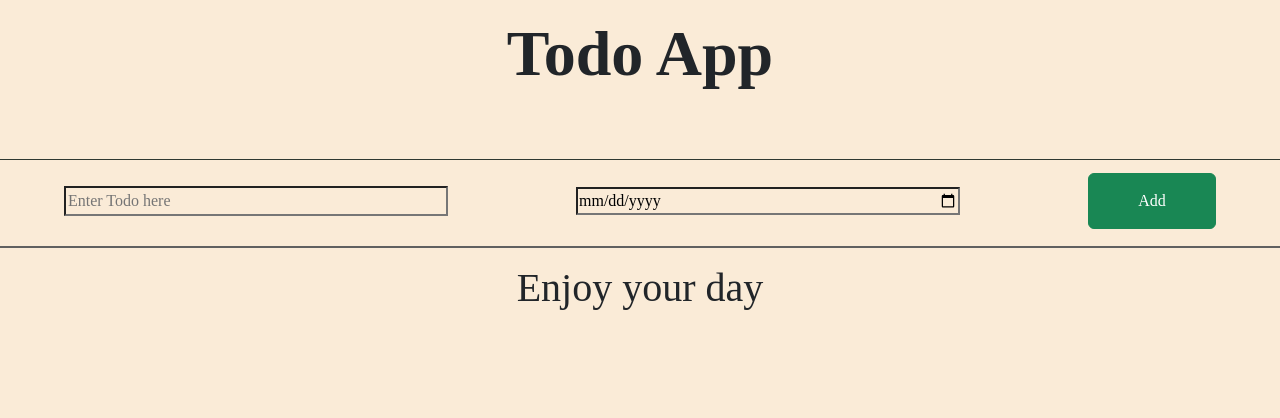
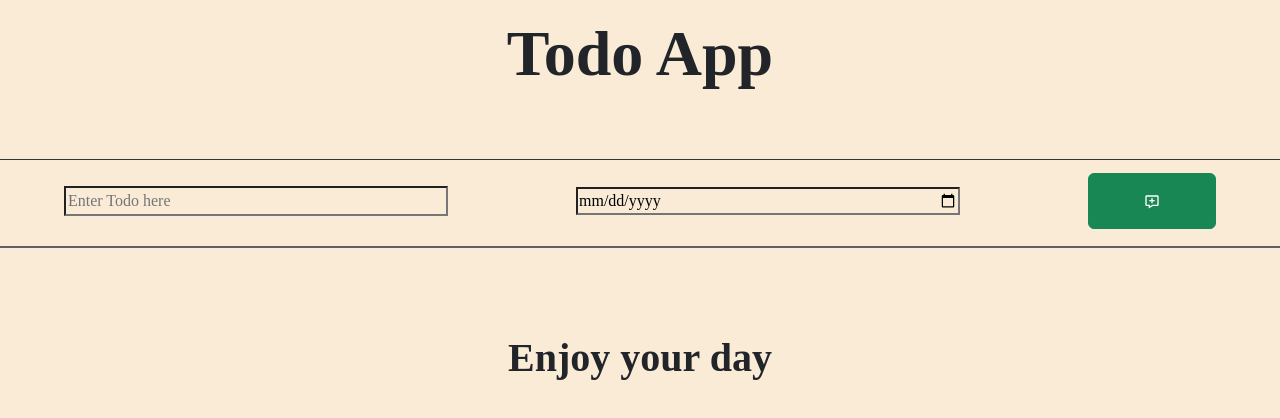
Before and after one commit to sugar-code3/react-basic-project, a React (Vite) app: page / in a window 1280 px wide. Shown: the top 418 px of the page. Built offline with nearby package versions, Linux system fonts and the light colour scheme.

Commit message:
new feature added using useRef hook

```diff
--- a/package.json
+++ b/package.json
@@ -12,7 +12,8 @@
   "dependencies": {
     "bootstrap": "^5.3.2",
     "react": "^18.2.0",
-    "react-dom": "^18.2.0"
+    "react-dom": "^18.2.0",
+    "react-icons": "^5.2.1"
   },
   "devDependencies": {
     "@types/react": "^18.2.43",
--- a/src/App.css
+++ b/src/App.css
@@ -10,3 +10,13 @@ input{
   min-width: 10vw;
   min-height: 7vh;
 }
+.b1{
+  background: none;
+  cursor: pointer;
+}
+.welcomemessage{
+  position: relative;
+  font-weight: 600;
+  top: 70px;
+
+}
--- a/src/App.jsx
+++ b/src/App.jsx
@@ -3,20 +3,19 @@ import AddTodo from "./components/addItems/AddTodo";
 import TodHeading from "./components/TodoHeading";
 import TodoItems from "./components/TodoItems";
 import "./App.css";
-import { useState } from "react";
+import {useState } from "react";
 import WelcomeMessage from "./components/WelcomeMessage";
 function App() {
   const intialtodoItem = [];
   const [todoItem, settodoItem] = useState(intialtodoItem);
   const handleAddItem = (ItemName, Itemdate) => {
-    const newItemAdd = [
-      ...todoItem,
-      {
-        name: ItemName,
-        duedate: Itemdate,
-      },
-    ];
-    settodoItem(newItemAdd);
+    settodoItem((currvalue)=> [...currvalue,
+        {
+          name: ItemName, duedate: Itemdate,
+        },
+      ] )
+
+
   };
   return (
     <center className="todo-container">
--- a/src/components/TodoItem.jsx
+++ b/src/components/TodoItem.jsx
@@ -1,22 +1,29 @@
-import React from 'react'
-import style from "../components/TodoItem.module.css"
+import React from "react";
+import style from "../components/TodoItem.module.css";
+import { AiFillDelete } from "react-icons/ai";
 
-    const TodoItem = ({todoName, tododate, ondeleteitem,setchangestate}) => {
+const TodoItem = ({ todoName, tododate, ondeleteitem, setchangestate }) => {
   const ondeleteitems = (todoitemnme) => {
-      console.log(todoitemnme);
-      const newItemlist = ondeleteitem.filter((item) => item.name !== todoitemnme);
-      setchangestate(newItemlist);
+    setchangestate((currdeleteValue)=>
+      currdeleteValue.filter(
+        (item) => item.name !== todoitemnme
+      ))
   };
   return (
     <div className={style.todoitems}>
       <div className={style.itemname}>{todoName}</div>
       <div className={style.itemdate}>{tododate} </div>
-          <div className={style.deleteitem}><button type="button" className="btn btn-danger kg-btn " onClick={ () =>ondeleteitems(todoName)}>Delete</button>
+      <div className={style.deleteitem}>
+        <button
+          type="button"
+          className="btn btn-danger kg-btn "
+          onClick={() => ondeleteitems(todoName)}
+        >
+          <AiFillDelete className="b1" />
+        </button>
       </div>
     </div>
   );
+};
 
-
-}
-
-export default TodoItem
+export default TodoItem;
--- a/src/components/WelcomeMessage.jsx
+++ b/src/components/WelcomeMessage.jsx
@@ -2,7 +2,7 @@ import React from 'react'
 
 const WelcomeMessage = ({itemlist}) => {
   return (
-    itemlist.length==0 &&<h1>Enjoy your day</h1>
+    itemlist.length==0 &&<h1 className='welcomemessage'>Enjoy your day</h1>
   )
 }
 
--- a/src/components/addItems/AddButton.jsx
+++ b/src/components/addItems/AddButton.jsx
@@ -1,11 +1,11 @@
 import React from 'react';
-
+import { BiMessageAdd } from "react-icons/bi";
 const AddButton = ({clickItem}) => {
   return (
      <>
     <div>
     <button type="button" className="btn btn-success kg-btn" onClick={clickItem}>
-      Add
+     <BiMessageAdd className='b1'/>
     </button>
     </div>
     </>
--- a/src/components/addItems/AddDueDate.jsx
+++ b/src/components/addItems/AddDueDate.jsx
@@ -1,11 +1,11 @@
 import React, { useState } from 'react'
 
-const AddDueDate = ({AddDate,value}) => {
+const AddDueDate = ({AddDate}) => {
 
   return (
     <>
     <div>
-    <input type="date"  value={value} onChange={AddDate}></input>
+    <input type="date" ref={AddDate}></input>
   </div>
   </>
   )
--- a/src/components/addItems/AddTodo.jsx
+++ b/src/components/addItems/AddTodo.jsx
@@ -1,31 +1,29 @@
 import InputTask from "./InputTask";
 import AddDueDate from "./AddDueDate";
 import AddButton from "./AddButton";
-import { useState } from "react";
-import style from "../addItems/AddTodo.module.css"
+import { useRef } from "react";
+import style from "../addItems/AddTodo.module.css";
 
 function AddTodo({ onAddItem }) {
-  const   [todoName, setTodoName] = useState("");
-  const  [toddate, setTododate] = useState("");
-
-  const handleOnAdd = (event) => {
-    setTodoName( event.target.value);
-  };
-
-  const handleOnDate = (event) => {
-    setTododate( event.target.value) ;
-  };
+  const todoElement = useRef();
+  const duedateElement = useRef();
 
   const onClickItem = () => {
-    onAddItem(todoName, toddate);
-    setTodoName("");
-    setTododate("");
+    const todoName = todoElement.current.value;
+    const toddate = duedateElement.current.value;
+    todoElement.current.value = "";
+    duedateElement.current.value = "";
+    if (todoName == "" || toddate == "") {
+      alert("Enter list Item and date");
+    } else {
+      onAddItem(todoName, toddate);
+    }
   };
 
   return (
     <div className={style.addtodo}>
-      <InputTask value={todoName} AddItem={handleOnAdd} ></InputTask>
-      <AddDueDate  value={toddate} AddDate={handleOnDate}></AddDueDate>
+      <InputTask AddItem={todoElement}></InputTask>
+      <AddDueDate AddDate={duedateElement}></AddDueDate>
       <AddButton clickItem={onClickItem}></AddButton>
     </div>
   );
--- a/src/components/addItems/InputTask.jsx
+++ b/src/components/addItems/InputTask.jsx
@@ -1,10 +1,10 @@
 import React from 'react'
 
-const InputTask = ({AddItem , value}) => {
+const InputTask = ({AddItem}) => {
   return (
     <>
          <div >
-          <input type="text" placeholder="Enter Todo here" value={value} onChange={AddItem}></input>
+          <input type="text" placeholder="Enter Todo here"  ref={AddItem}></input>
         </div>
     </>
   )
```
Also changed, not shown: 1 other file (tests, documents, lock files or other folders). Lines whose indentation alone changed are shown as unchanged.
